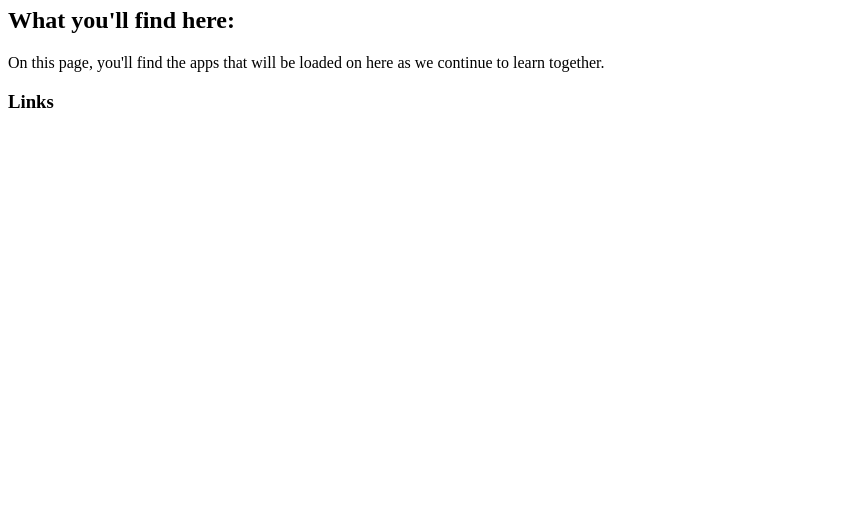
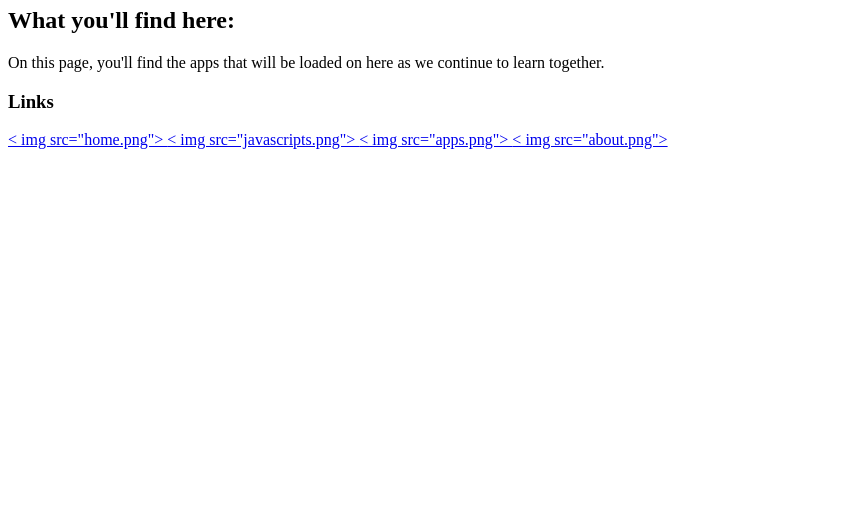
Before and after one commit to Alishalynn16/alishalynn16.github.io, a plain HTML site: page apps.html in a window 1280 px wide. Shown: the part 285-800 px from the top of the page, without its empty margins (0-863 px from the left). Drawn offline with Linux system fonts and the light colour scheme.

Commit message:
Update apps.html

```diff
--- a/apps.html
+++ b/apps.html
@@ -13,13 +13,13 @@
       </p>
 
       <h3>Links</h3>
-      <a href="index.html" img src="home.png">
+      <a href="index.html">< img src="home.png">
 
-      <a href="javascripts.html" img src="javascripts.png">
+      <a href="javascripts.html">< img src="javascripts.png">
 
-      <a href="apps.html" img src="apps.png">
+      <a href="apps.html">< img src="apps.png">
 
-      <a href="aboutme.html" img src="about.png">
+      <a href="aboutme.html">< img src="about.png">
 
 
 
```
